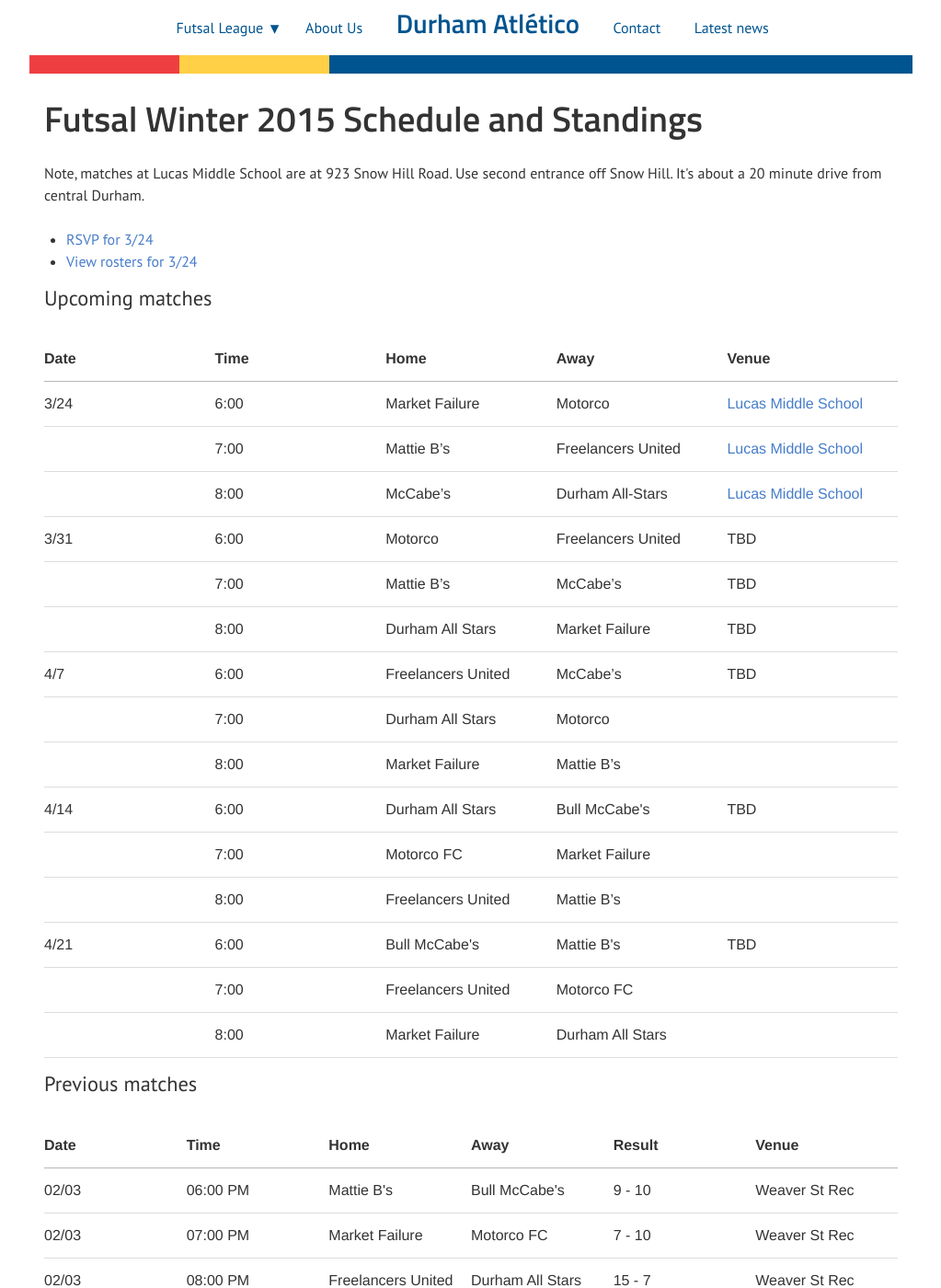
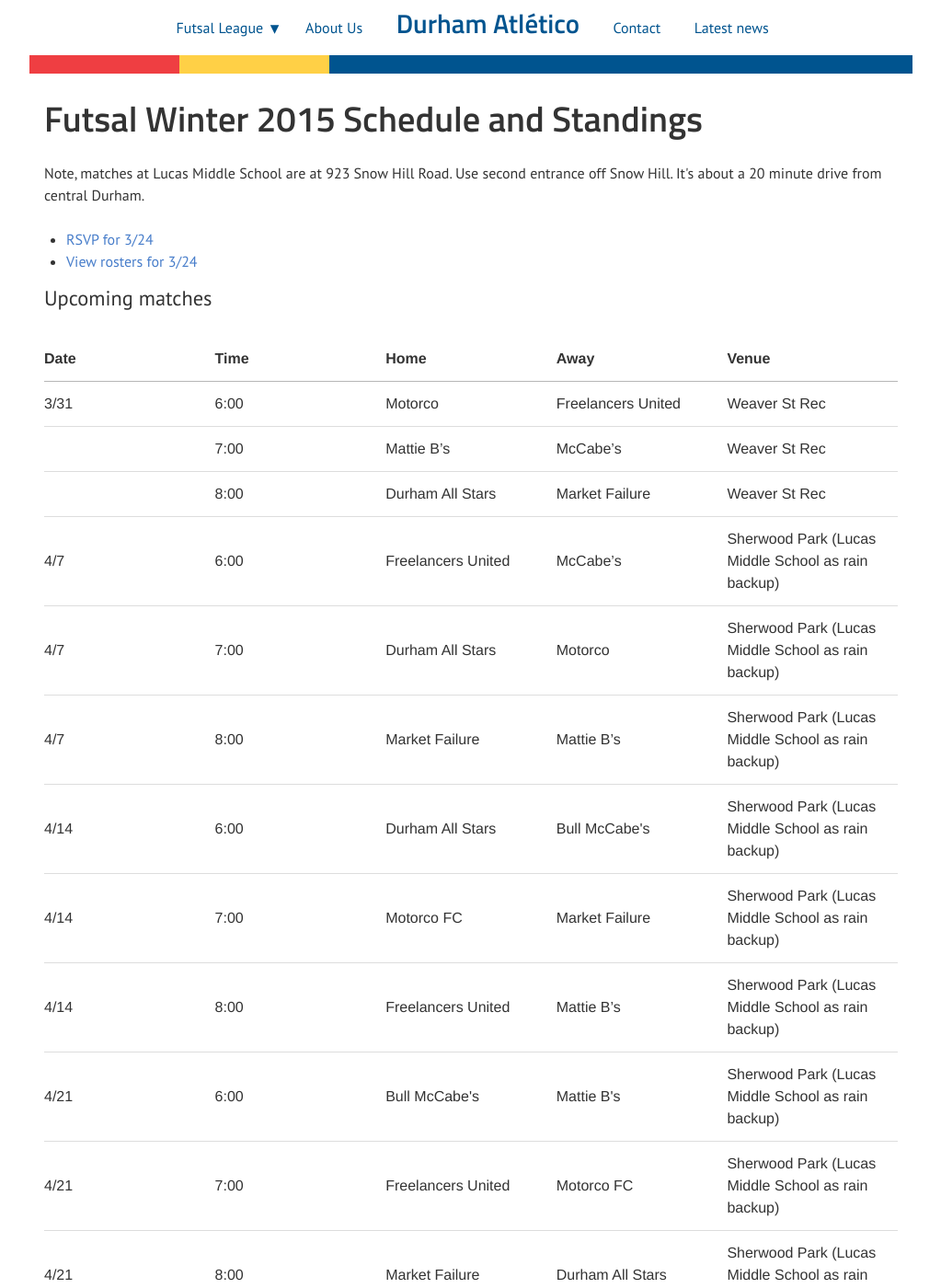
Before and after one commit to durhamatletico/durhamatletico.github.io, a Jekyll site: the page built from futsal/schedule.html, in a window 1280 px wide and 1400 px high. Shown: the whole window at 92% size, without its empty margins (128-1151 px from the left). Built offline with Jekyll 4.4.1, drawn with Linux system fonts in a browser that asks for light colours; some of the changed text lies outside the part shown.

Commit message:
Update matches and schedule

```diff
--- a/futsal/schedule.html
+++ b/futsal/schedule.html
@@ -23,109 +23,88 @@ permalink: /futsal/schedule/
   </thead>
   <tbody>
     <tr>
-      <td>3/24</td>
-      <td>6:00</td>
-      <td>Market Failure</td>
-      <td>Motorco</td>
-      <td><a href="https://www.google.com/maps/place/Lucas+Middle+School/@36.109108,-78.886559,14z/data=!4m2!3m1!1s0x89ad1d9ef527832f:0x105c887a0ac0ad05?hl=en">Lucas Middle School</a></td>
-    </tr>
-    <tr>
-      <td></td>
-      <td>7:00</td>
-      <td>Mattie B’s</td>
-      <td>Freelancers United</td>
-      <td><a href="https://www.google.com/maps/place/Lucas+Middle+School/@36.109108,-78.886559,14z/data=!4m2!3m1!1s0x89ad1d9ef527832f:0x105c887a0ac0ad05?hl=en">Lucas Middle School</a></td>
-    </tr>
-    <tr>
-      <td></td>
-      <td>8:00</td>
-      <td>McCabe’s</td>
-      <td>Durham All-Stars</td>
-      <td><a href="https://www.google.com/maps/place/Lucas+Middle+School/@36.109108,-78.886559,14z/data=!4m2!3m1!1s0x89ad1d9ef527832f:0x105c887a0ac0ad05?hl=en">Lucas Middle School</a></td>
-    </tr>
-    <tr>
       <td>3/31</td>
       <td>6:00</td>
       <td>Motorco</td>
       <td>Freelancers United</td>
-      <td>TBD</td>
+      <td>Weaver St Rec</td>
     </tr>
     <tr>
       <td></td>
       <td>7:00</td>
       <td>Mattie B’s</td>
       <td>McCabe’s</td>
-      <td>TBD</td>
+      <td>Weaver St Rec</td>
     </tr>
     <tr>
       <td></td>
       <td>8:00</td>
       <td>Durham All Stars</td>
       <td>Market Failure</td>
-      <td>TBD</td>
+      <td>Weaver St Rec</td>
     </tr>
     <tr>
       <td>4/7</td>
       <td>6:00</td>
       <td>Freelancers United</td>
       <td>McCabe’s</td>
-      <td>TBD</td>
+      <td>Sherwood Park (Lucas Middle School as rain backup)</td>
     </tr>
     <tr>
-      <td> </td>
+      <td>4/7</td>
       <td>7:00</td>
       <td>Durham All Stars</td>
       <td>Motorco</td>
-      <td> </td>
+      <td>Sherwood Park (Lucas Middle School as rain backup)</td>
     </tr>
     <tr>
-      <td> </td>
+      <td>4/7</td>
       <td>8:00</td>
       <td>Market Failure</td>
       <td>Mattie B’s</td>
-      <td> </td>
+      <td>Sherwood Park (Lucas Middle School as rain backup)</td>
     </tr>
     <tr>
       <td>4/14</td>
       <td>6:00</td>
       <td>Durham All Stars</td>
       <td>Bull McCabe's</td>
-      <td>TBD</td>
+      <td>Sherwood Park (Lucas Middle School as rain backup)</td>
     </tr>
     <tr>
-      <td> </td>
+      <td>4/14</td>
       <td>7:00</td>
       <td>Motorco FC</td>
       <td>Market Failure</td>
-      <td> </td>
+      <td>Sherwood Park (Lucas Middle School as rain backup)</td>
     </tr>
     <tr>
-      <td> </td>
+      <td>4/14</td>
       <td>8:00</td>
       <td>Freelancers United</td>
       <td>Mattie B’s</td>
-      <td> </td>
+      <td>Sherwood Park (Lucas Middle School as rain backup)</td>
     </tr>
     <tr>
       <td>4/21</td>
       <td>6:00</td>
       <td>Bull McCabe's</td>
       <td>Mattie B's</td>
-      <td>TBD</td>
+      <td>Sherwood Park (Lucas Middle School as rain backup)</td>
     </tr>
     <tr>
-      <td> </td>
+      <td>4/21</td>
       <td>7:00</td>
       <td>Freelancers United</td>
       <td>Motorco FC</td>
-      <td> </td>
+      <td>Sherwood Park (Lucas Middle School as rain backup)</td>
     </tr>
     <tr>
-      <td> </td>
+      <td>4/21</td>
       <td>8:00</td>
       <td>Market Failure</td>
       <td>Durham All Stars</td>
-      <td> </td>
+      <td>Sherwood Park (Lucas Middle School as rain backup) </td>
     </tr>
   </tbody>
 </table>
```
Also changed, not shown: _data/matches.yml (+24 -0 lines).
